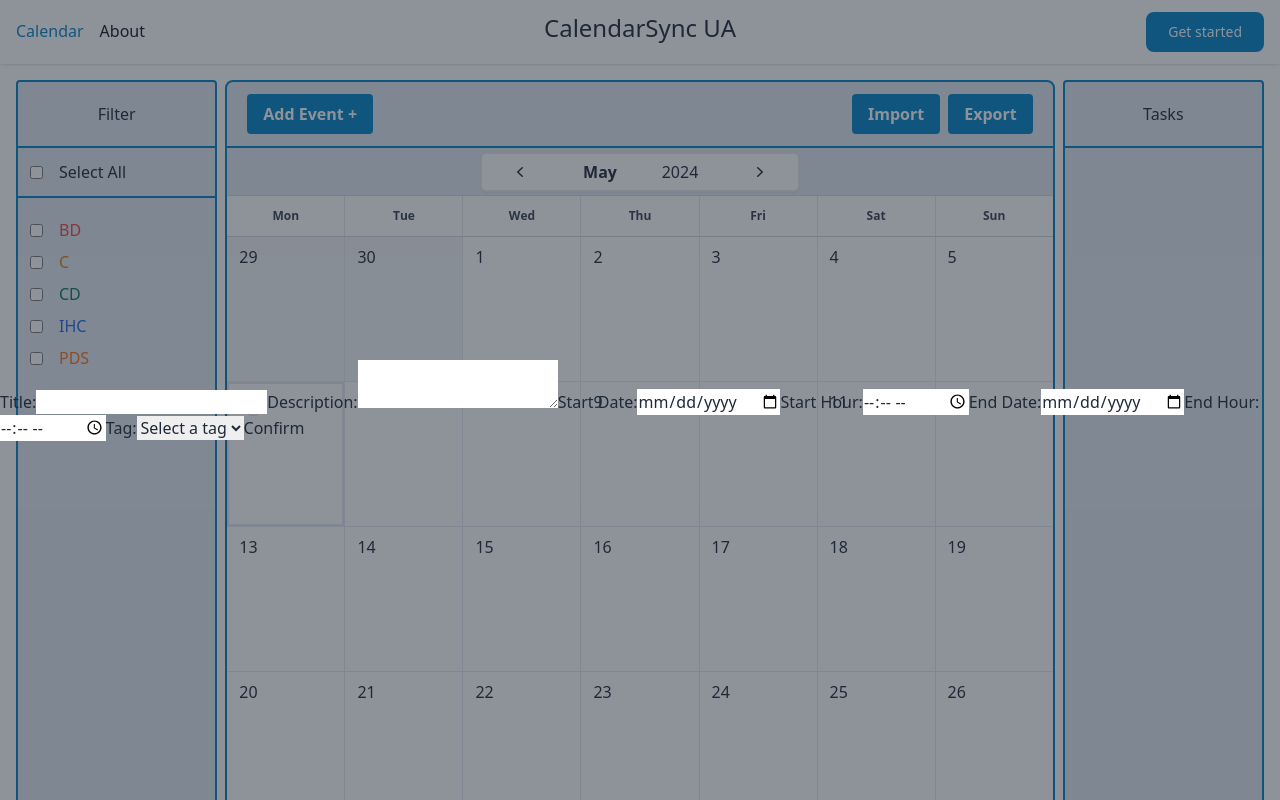
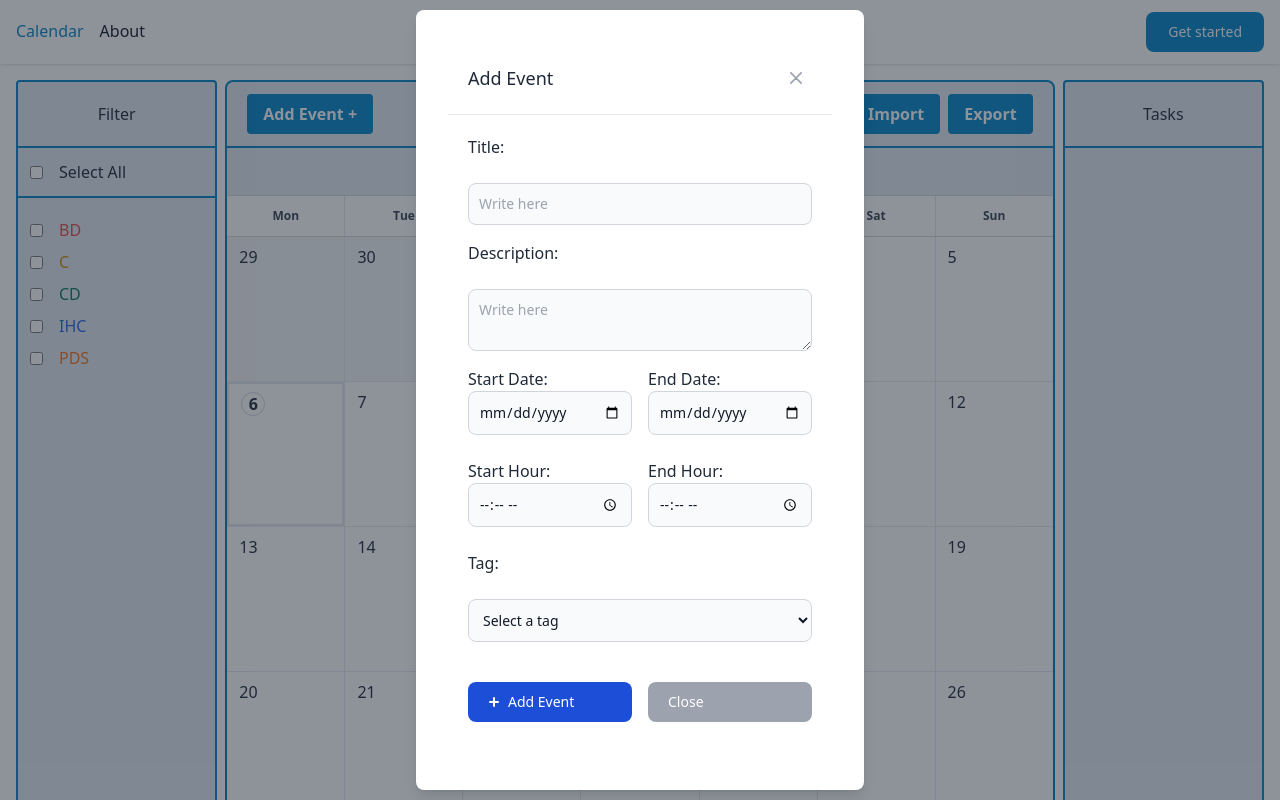
Before and after one commit to pedropintoo/CalendarSyncUA, a React (Vite) app: page / in a window 1280 px wide. Both pictures are taken after a click on the button "Add Event +". Shown: the top 800 px of the page. Built offline with nearby package versions, Linux system fonts and the light colour scheme.

Commit message:
addevent

```diff
--- a/src/components/calendar/AddEventModal.tsx
+++ b/src/components/calendar/AddEventModal.tsx
@@ -1,6 +1,6 @@
 import React, { useState } from 'react';
 import { useStructureContext } from '../contexts/StructureContext';
-import { CalendarContext, useCalendarContext } from '../contexts/CalendarContext';
+import { useCalendarContext } from '../contexts/CalendarContext';
 
 interface AddEventForm {
   title: string;
@@ -29,6 +29,10 @@ function AddEventModal(){
       setForm({...form, [event.target.name]: event.target.value });
     };
 
+    const handleClose = () =>{
+      CC.setAddEventOpen(false);
+    }
+
 
     const handleFormSubmit = (event: React.FormEvent<HTMLFormElement>) => {
       event.preventDefault();
@@ -55,42 +59,68 @@ function AddEventModal(){
     return (
         <>
             <div className="fixed top-0 left-0 w-full h-full flex items-center justify-center bg-gray-800 bg-opacity-50 z-50">
-              <form onSubmit={handleFormSubmit}>
-                <label>
-                  Title:
-                  <input type="text" name="title" value={form.title} onChange={handleFormChange} />
+              <div className='relative p-4 w-full max-w-md max-h-full bg-white p-8 rounded-lg shadow-lg'>
+              <div className="flex items-center justify-between p-4 md:p-5 border-b rounded-t dark:border-gray-600">
+                  <h3 className="text-lg">
+                      Add Event
+                  </h3>
+                  <button type="button" className="text-gray-400 bg-transparent hover:bg-gray-200 hover:text-gray-900 rounded-lg text-sm w-8 h-8 ms-auto inline-flex justify-center items-center dark:hover:bg-gray-600 dark:hover:text-white" onClick={handleClose}>
+                      <svg className="w-3 h-3" aria-hidden="true" fill="none" viewBox="0 0 14 14">
+                          <path stroke="currentColor" strokeLinecap="round" strokeLinejoin="round" strokeWidth="2" d="m1 1 6 6m0 0 6 6M7 7l6-6M7 7l-6 6"/>
+                      </svg>
+                      <span className="sr-only">Close modal</span>
+                  </button>
+              </div>
+                <form onSubmit={handleFormSubmit} className='p-4 md:p-5'>
+                    <div className='grid gap-4 mb-4 grid-cols-1'>
+                      <label htmlFor='title' className='block mb-2 text-bg font-medium'>Title:</label>
+                      <input type="text" name="title" id='title' value={form.title} onChange={handleFormChange} className='bg-gray-50 border border-gray-300 text-gray-900 text-sm rounded-lg focus:ring-primary-600 focus:border-primary-600 block w-full p-2.5 ' placeholder='Write here' required/>
+
+                      <label htmlFor='description' className='block mb-2 text-bg font-medium'>Description:</label>
+                      <textarea name="description" id='description' value={form.description} onChange={handleFormChange} className='bg-gray-50 border border-gray-300 text-gray-900 text-sm rounded-lg focus:ring-primary-600 focus:border-primary-600 block w-full p-2.5 ' placeholder='Write here'/>
+                    </div>
+                  <div className='grid gap-4 mb-4 grid-cols-2'>
+                    <label className='block mb-2 text-bg font-medium'>
+                      Start Date:
+                      <input type="date" name="startDate" value={form.startDate} onChange={handleFormChange} className='bg-gray-50 border border-gray-300 text-gray-900 text-sm rounded-lg focus:ring-primary-600 focus:border-primary-600 block w-full p-2.5 ' required/>
                     </label>
-                <label>
-                  Description:
-                  <textarea name="description" value={form.description} onChange={handleFormChange} />
+                    <label className='block mb-2 text-bg font-medium'>
+                      End Date:
+                      <input type="date" name="endDate" value={form.endDate} onChange={handleFormChange} className='bg-gray-50 border border-gray-300 text-gray-900 text-sm rounded-lg focus:ring-primary-600 focus:border-primary-600 block w-full p-2.5 ' required/>
                     </label>
-                <label>
-                  Start Date:
-                  <input type="date" name="startDate" value={form.startDate} onChange={handleFormChange} />
+                    <label className='block mb-2 text-bg font-medium'>
+                      Start Hour:
+                      <input type="time" name="startHour" value={form.startHour} onChange={handleFormChange} className='bg-gray-50 border border-gray-300 text-gray-900 text-sm rounded-lg focus:ring-primary-600 focus:border-primary-600 block w-full p-2.5 ' required/>
                     </label>
-                <label>
-                  Start Hour:
-                  <input type="time" name="startHour" value={form.startHour} onChange={handleFormChange} />
+                    <label className='block mb-2 text-bg font-medium'>
+                      End Hour:
+                      <input type="time" name="endHour" value={form.endHour} onChange={handleFormChange} className='bg-gray-50 border border-gray-300 text-gray-900 text-sm rounded-lg focus:ring-primary-600 focus:border-primary-600 block w-full p-2.5 ' required/>
                     </label>
-                <label>
-                  End Date:
-                  <input type="date" name="endDate" value={form.endDate} onChange={handleFormChange} />
+                  </div>
+                  <div className='grid gap-4 mb-10 grid-cols-1'>
+                    <label htmlFor='tag' className='block mb-2 text-bg font-medium'>
+                      Tag:
                     </label>
-                <label>
-                  End Hour:
-                  <input type="time" name="endHour" value={form.endHour} onChange={handleFormChange} />
-                </label>
-                <label>
-                  Tag:
-                  <select name="tag" value={form.tag} onChange={handleFormChange}>
+                      <select name="tag" id='tag' value={form.tag} onChange={handleFormChange} className='bg-gray-50 border border-gray-300 text-gray-900 text-sm rounded-lg focus:ring-primary-600 focus:border-primary-600 block w-full p-2.5 ' required>
                           <option value="">Select a tag</option>
-                      {Object.entries(SC.tags).map(([tagName, colorClass]) => (
-                        <option key={tagName} value={tagName} className="mr-2 ml-3" />
+                          {Object.entries(SC.tags).map(([tagName]) => (
+                            <option key={tagName} value={tagName}>{tagName}</option>
                           ))}
                       </select>
-                </label>
-                <button type="submit">Confirm</button>
+                  </div>
+
+                <div className='grid gap-4 mb-4 grid-cols-2'>
+                  <button type="submit" className="text-white inline-flex items-center bg-blue-700 hover:bg-blue-800 focus:ring-4 focus:outline-none focus:ring-blue-300 font-medium rounded-lg text-sm px-5 py-2.5 text-center dark:bg-blue-600 dark:hover:bg-blue-700 dark:focus:ring-blue-800">
+                      <svg className="me-1 -ms-1 w-5 h-5" fill="currentColor" viewBox="0 0 20 20" xmlns="http://www.w3.org/2000/svg"><path fill-rule="evenodd" d="M10 5a1 1 0 011 1v3h3a1 1 0 110 2h-3v3a1 1 0 11-2 0v-3H6a1 1 0 110-2h3V6a1 1 0 011-1z" clip-rule="evenodd"></path></svg>
+                      Add Event
+                  </button>
+                  <button type="button" className="text-white inline-flex items-center bg-gray-400 hover:bg-gray-500 focus:ring-4 focus:outline-none focus:ring-blue-300 font-medium rounded-lg text-sm px-5 py-2.5 text-center" onClick={handleClose}>
+                        Close
+                        <span className="sr-only">Close modal</span>
+                  </button>
+                </div>
                 </form>
+              </div>
             </div>
       </>
     );
```
Lines whose indentation alone changed are shown as unchanged.
